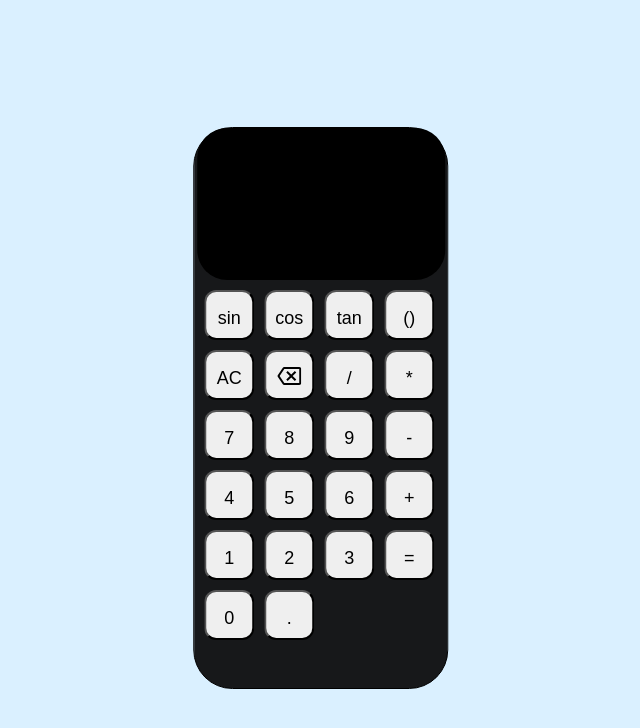
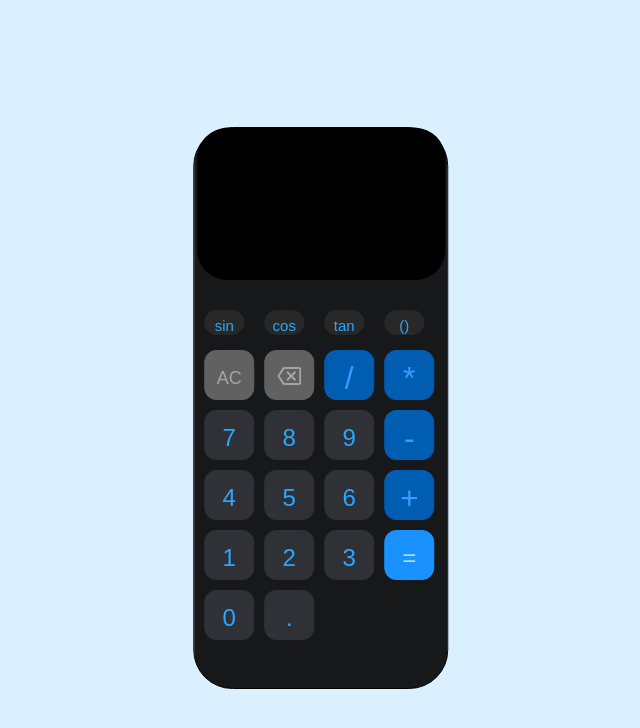
Before and after one commit to saniyafarzindeveloper/calci, a React (Create React App) app: page / in a window 1280 px wide. Shown: the top 728 px of the page, without its empty margins (306-946 px from the left). Built offline with nearby package versions, Linux system fonts and the light colour scheme.

Commit message:
added styles to the buttons

```diff
--- a/src/components/App.css
+++ b/src/components/App.css
@@ -1,3 +1,4 @@
+
 body{
     background-color:  #DAF0FF;
     display: flex;
@@ -60,7 +61,7 @@ input{
     margin: 5px;
 }
 
-#trigo{
+.trigo{
     width:80%;
     height: 50%;
     margin-top: 20px;
@@ -77,7 +78,7 @@ input{
     font-weight: 400;
 }
 
-#ari{
+.arithmetic{
     background-color:#005DB2;
     color: #339DFF;
     font-size:xx-large;
@@ -127,20 +128,20 @@ border-radius: 12px;
     background: #1991FF;
     border-radius: 12px; } */
 
-.del{
+.backspace{
     background-color:  #616161;
     color: #A5A5A5;
     border: 1px solid #616161;
 }
 
-.ac{
+.allclear{
     background-color: #616161;
     border: 1px solid #616161 ;
     color: #A5A5A5;
     font-weight: 400;
 }
 
-.dig{
+.digit{
     background-color: #303136;
     color: #29A8FF;
     border: 1px solid #303136;
@@ -165,7 +166,7 @@ top: 420px;
 background: #303136;
 border-radius: 16px; */
 
-.equalto{
+.equal{
     background: #1991FF;
     color: #B2DAFF;
     border: 1px solid #1991FF;
--- a/src/components/App.js
+++ b/src/components/App.js
@@ -2,6 +2,10 @@ import React, { useState , useEffect} from "react";
 import "./App.css";
 import Output from "./Output";
 import Keypad from "./Keypad";
+
+//useEffect will tell what should be done after the DOM is rendered. useEffect works only with FUNCTIONAL
+//components. It should be declared at the start of the component.
+
 
 export default function App() {
   const [inputValue, setInputValue] = useState("");
--- a/src/components/btnMapper.js
+++ b/src/components/btnMapper.js
@@ -19,7 +19,7 @@ const btnMapper = [
     },
     {
         content: "AC",
-        type: "all clear"
+        type: "allclear"
     },
     {
         content: <BackspaceOutlinedIcon />,
@@ -43,7 +43,7 @@ const btnMapper = [
     },
     {
         content: "9",
-        type: "arithmetic"
+        type: "digit"
     },
     {
         content: "-",
@@ -51,11 +51,11 @@ const btnMapper = [
     },
     {
         content: "4",
-        type: "arithmetic"
+        type: "digit"
     },
     {
         content: "5",
-        type: "arithmetic"
+        type: "digit"
     },
     {
         content: "6",
@@ -63,7 +63,7 @@ const btnMapper = [
     },
     {
         content: "+",
-        type: "digit"
+        type: "arithmetic"
     },
     {
         content: "1",
@@ -87,7 +87,7 @@ const btnMapper = [
     },
     {
         content: ".",
-        type: "period"
+        type: "digit"
     },
   ];
 
```
Also changed, not shown: src/components/Keypad.js (+3 -4 lines).
